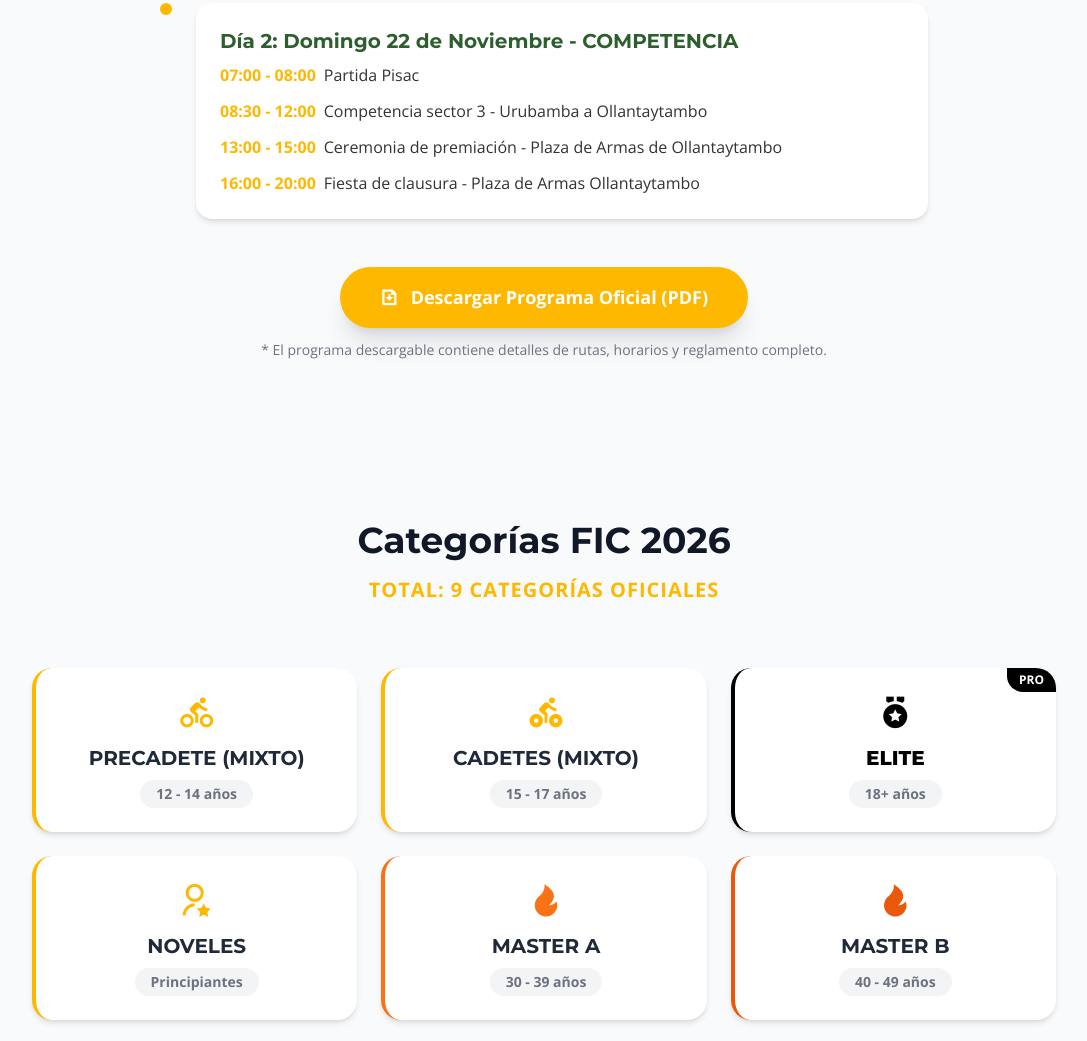
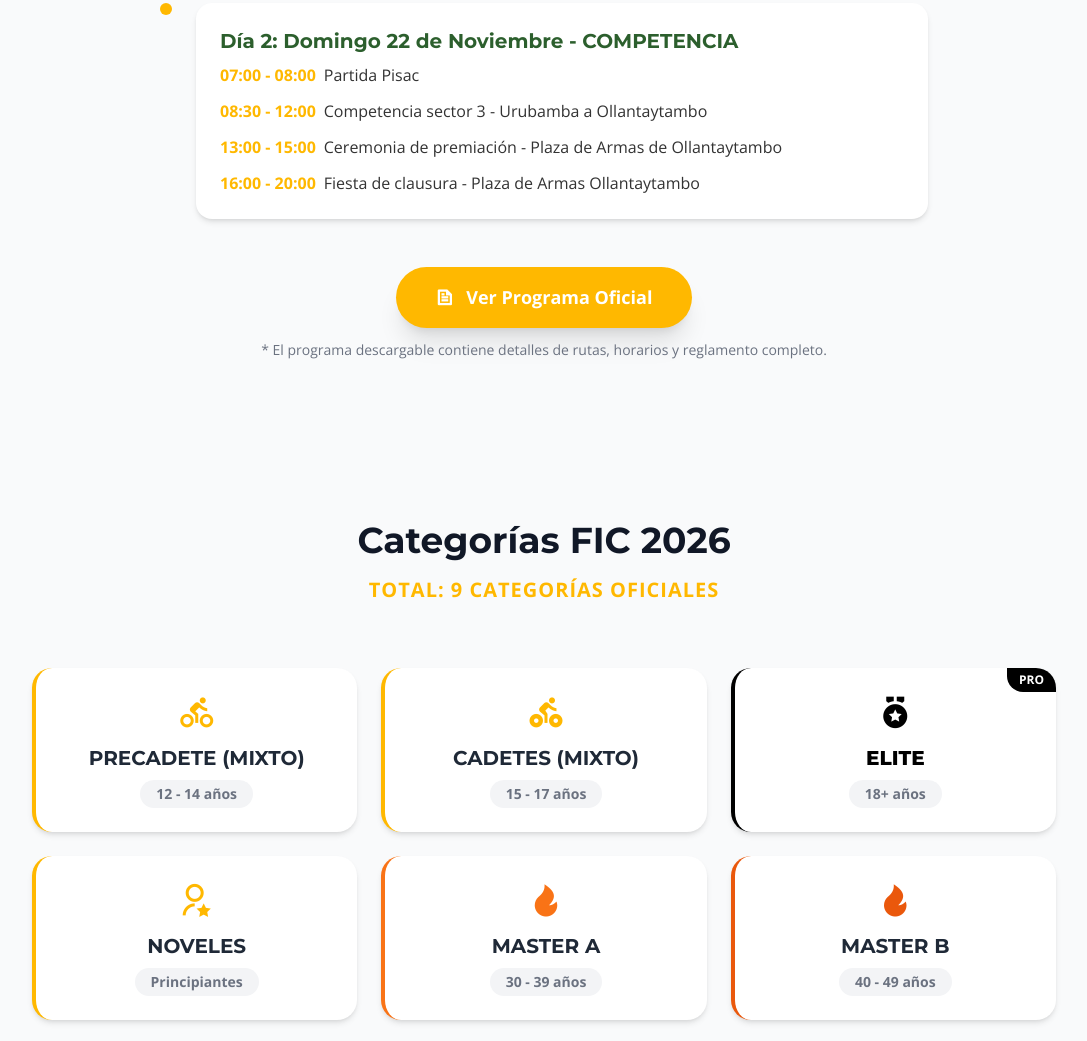
Before and after one commit to cuscoadac-code/FIC2026, a plain HTML site: page index.html in a window 1280 px wide. Shown: the part 3791-4832 px from the top of the page, without its empty margins (96-1183 px from the left). Drawn offline with nearby package versions, Linux system fonts and the light colour scheme; a script that the page names is missing.

Commit message:
fix(links): update brochure link to point to brochure.html instead of missing pdf

```diff
--- a/index.html
+++ b/index.html
@@ -564,8 +564,8 @@ R
 
             <!-- Botón Descargar Programa -->
             <div class="text-center mt-12">
-                <a href="FIC_2026_Brochure.pdf" download="FIC_2026_Brochure.pdf" target="_blank" class="inline-block bg-primary hover:bg-opacity-90 text-white font-bold py-4 px-10 rounded-full text-lg shadow-xl transition-all hover:-translate-y-1">
-                    <i class="ri-file-download-line mr-2"></i> Descargar Programa Oficial (PDF)
+                <a href="brochure.html" target="_blank" class="inline-block bg-primary hover:bg-opacity-90 text-white font-bold py-4 px-10 rounded-full text-lg shadow-xl transition-all hover:-translate-y-1">
+                    <i class="ri-file-text-line mr-2"></i> Ver Programa Oficial
                 </a>
                 <p class="text-sm text-gray-500 mt-3">* El programa descargable contiene detalles de rutas, horarios y reglamento completo.</p>
             </div>
```
